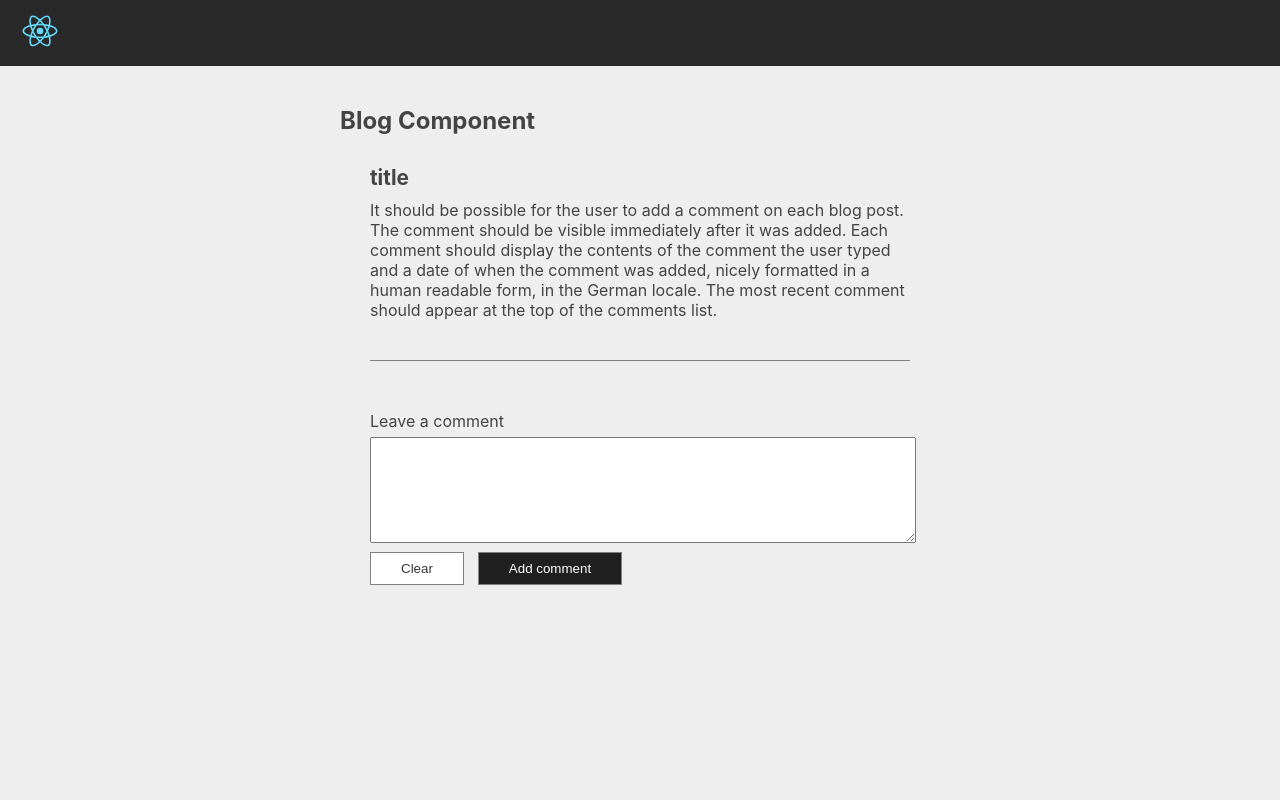
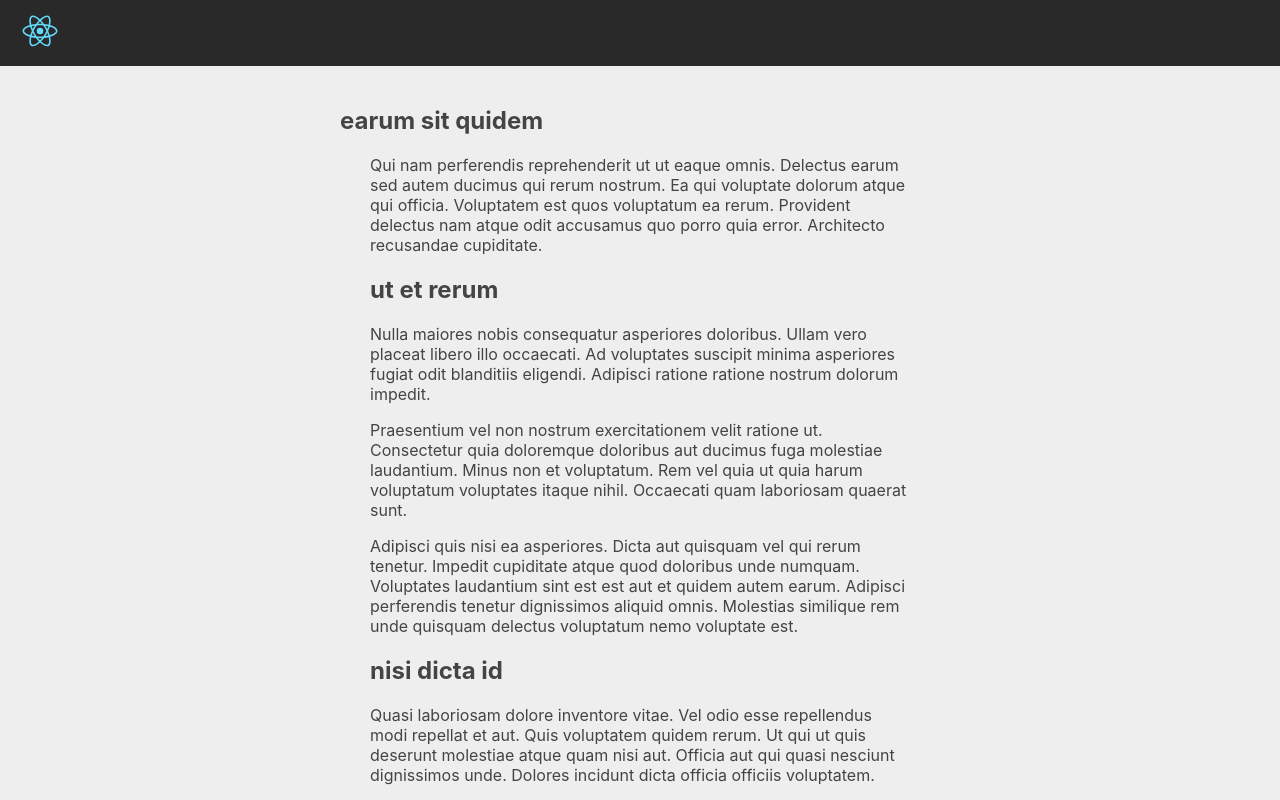
Before and after one commit to motokikasai/react-redux-blog-comments, a React (Create React App) app: page /earum-sit-quidem in a window 1280 px wide. Shown: the top 800 px of the page. Built offline with nearby package versions, Linux system fonts and the light colour scheme.

Commit message:
Apply data to Detail Blog page

```diff
--- a/src/App.js
+++ b/src/App.js
@@ -1,5 +1,5 @@
 import React from "react";
-import { BrowserRouter as Router, Switch, Route } from "react-router-dom";
+import { BrowserRouter as Router, Switch, Route, Link } from "react-router-dom";
 import logo from "./logo.svg";
 import "./App.css";
 import Home from "./components/home";
@@ -8,14 +8,16 @@ import Blog from "./components/blog";
 function App() {
   return (
     <div className="App">
-      <div className="header">
-        <img src={logo} className="logo" alt="logo" />
-      </div>
       <Router>
+        <div className="header">
+          <Link to="/">
+            <img src={logo} className="logo" alt="logo" />
+          </Link>
+        </div>
         <section className="container">
           <Switch>
             <Route exact path="/" component={Home} />
-            <Route exact path="/:id" component={Blog} />
+            <Route exact path="/:slug" component={Blog} />
             <Route>Error: 404 Not Found</Route>
           </Switch>
         </section>
--- a/src/components/blog/index.js
+++ b/src/components/blog/index.js
@@ -4,26 +4,40 @@ import data from "../../db/data.json";
 export default class Blog extends Component {
   state = {
     defaultData: [...data],
+    blog: {},
+  };
+
+  createMarkup = () => {
+    return { __html: this.state.blog.htmlText };
+  };
+
+  componentDidMount() {
+    this.state.defaultData.forEach((item) => {
+      if (this.props.match.params.slug === item.slug) {
+        return this.setState({
+          blog: item,
+        });
+      }
+    });
+  }
+
+  submitHandler = (e) => {
+    e.preventDefault();
   };
 
   render() {
     return (
       <div>
-        <h1>Blog Component</h1>
+        <h1>{this.state.blog.title}</h1>
         <div className="blog-wrapper">
           <div className="blog-content">
-            <div className="blog-title">title</div>
-            <div className="blog-text">
-              It should be possible for the user to add a comment on each blog
-              post. The comment should be visible immediately after it was
-              added. Each comment should display the contents of the comment the
-              user typed and a date of when the comment was added, nicely
-              formatted in a human readable form, in the German locale. The most
-              recent comment should appear at the top of the comments list.
-            </div>
+            <div
+              dangerouslySetInnerHTML={this.createMarkup()}
+              className="blog-text"
+            ></div>
           </div>
           <div className="comment">
-            <form>
+            <form onSubmit={this.submitHandler}>
               <div className="textarea-title">Leave a comment</div>
 
               <textarea name="comment" id="comment"></textarea>
```
